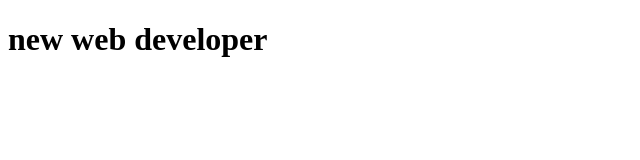
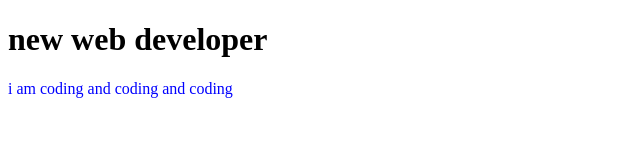
Before and after one commit to abransojib77/my-ten-repo, a plain HTML site: page index.html in a window 1280 px wide. Shown: the whole page, without its empty margins (0-640 px from the left). Drawn offline with Linux system fonts and the light colour scheme.

Commit message:
styles added

```diff
--- a/index.html
+++ b/index.html
@@ -5,8 +5,10 @@
     <meta http-equiv="X-UA-Compatible" content="IE=edge">
     <meta name="viewport" content="width=device-width, initial-scale=1.0">
     <title>my ten repo</title>
+    <link rel="stylesheet" href="style.css">
 </head>
 <body>
  <h1> new web developer</h1>
+ <p> i am coding and coding and coding</p>
 </body>
 </html>
--- /dev/null
+++ b/style.css
@@ -0,0 +1,3 @@
+p{
+    color: blue;
+}
```
